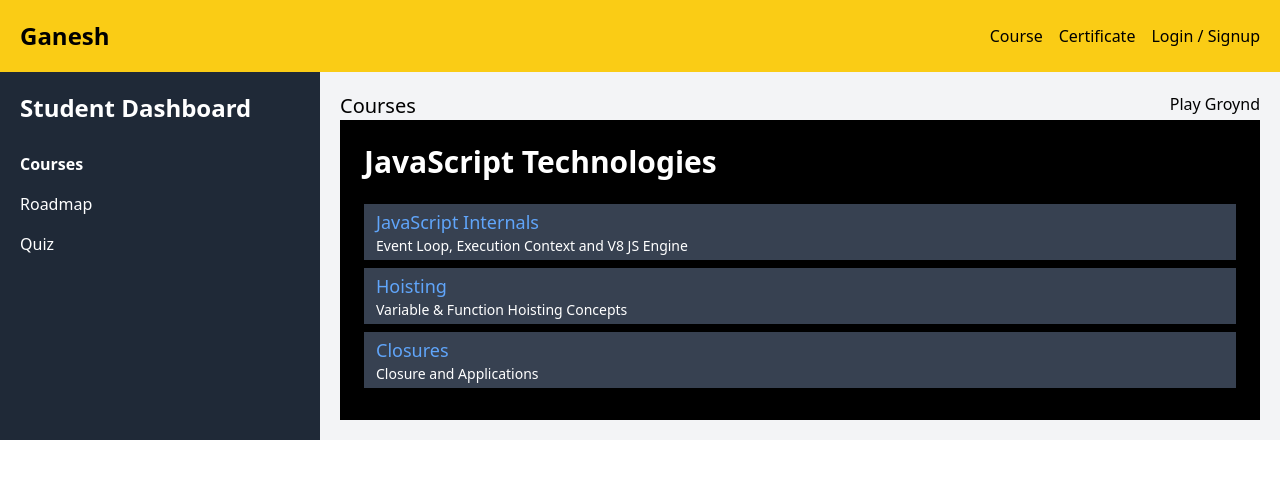
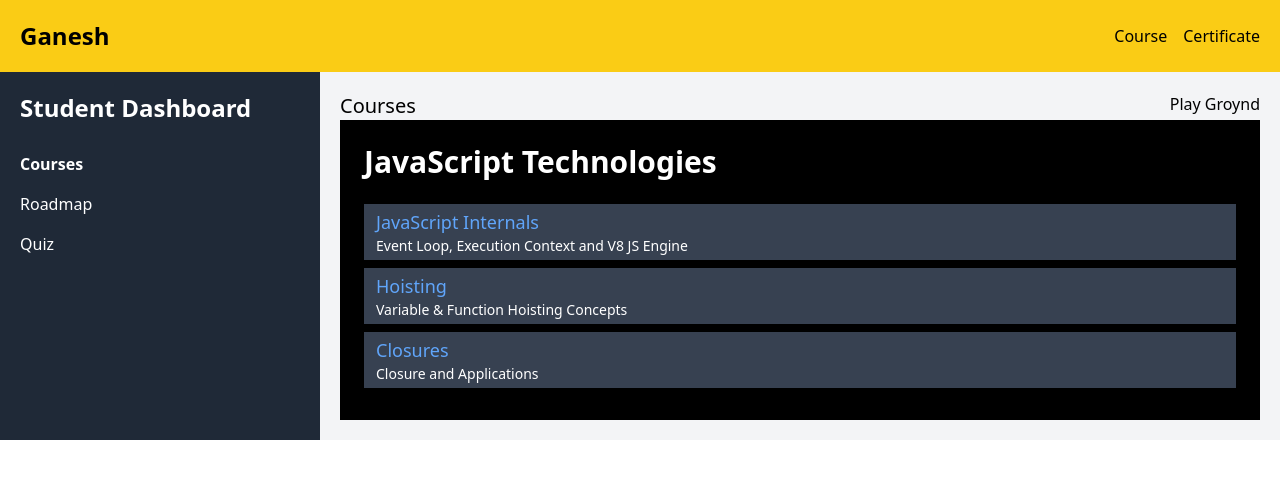
Before and after one commit to ganeshpunnam/Online_Courses, a Next.js app: page / in a window 1280 px wide. Shown: the top 478 px of the page. Built offline with nearby package versions, Linux system fonts and the light colour scheme.

Commit message:
Resolved merge conflicts

```diff
--- a/app/Header/page.tsx
+++ b/app/Header/page.tsx
@@ -6,19 +6,14 @@ import { FaBars, FaTimes } from "react-icons/fa";
 
 const Header: React.FC = () => {
   const [isOpen, setIsOpen] = useState(false); // For mobile menu
-  const [isLoginModalOpen, setIsLoginModalOpen] = useState(false); // For login modal
 
   const toggleMenu = useCallback(() => {
     setIsOpen((prev) => !prev);
   }, []);
 
-  const openLoginModal = () => {
-    setIsLoginModalOpen(true);
-  };
 
-  const closeLoginModal = () => {
-    setIsLoginModalOpen(false);
-  };
+
+
 
   return (
     <div className="w-full bg-yellow-400 p-5">
@@ -41,9 +36,7 @@ const Header: React.FC = () => {
           <Link href="/Certificate" className="hover:text-blue-700">
             Certificate
           </Link>
-          <button onClick={openLoginModal} className="hover:text-blue-700" aria-label="Login">
-            Login / Signup
-          </button>
+
         </div>
       </div>
 
```
